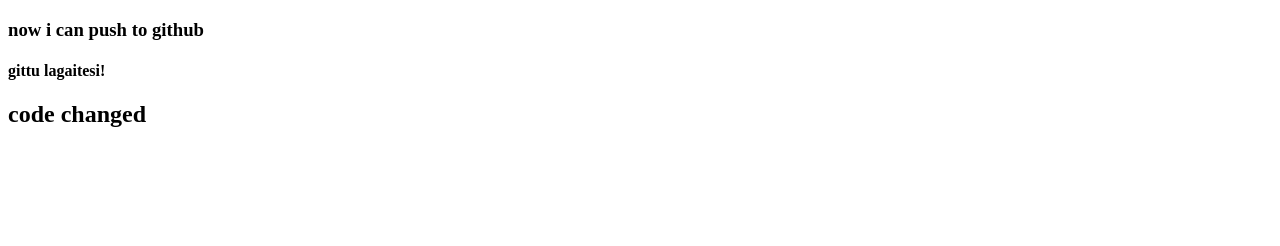
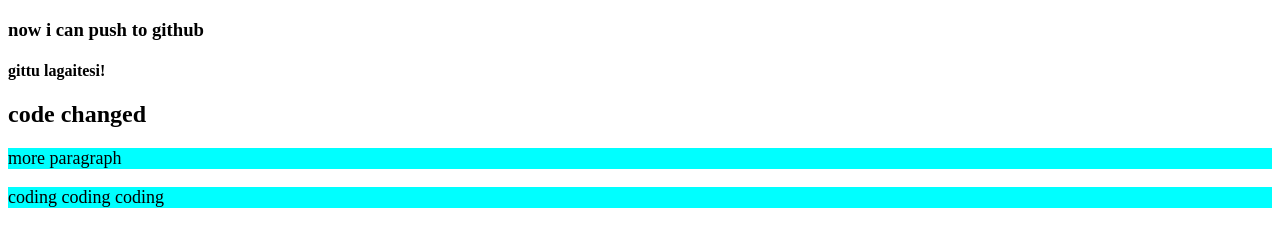
Before and after one commit to musabadnan08/my-second-repo, a plain HTML site: page index.html in a window 1280 px wide. Drawn offline with Linux system fonts and the light colour scheme.

Commit message:
styles added

```diff
--- a/index.html
+++ b/index.html
@@ -5,11 +5,14 @@
     <meta http-equiv="X-UA-Compatible" content="IE=edge">
     <meta name="viewport" content="width=device-width, initial-scale=1.0">
     <title>my second github repo</title>
+    <link rel="stylesheet" href="style.css">
 </head>
 <body>
     <h3>now i can push to github</h3>
     <h4>gittu lagaitesi!</h4>
     <h2>code changed</h2>
+    <p>more paragraph</p>
+    <p>coding coding coding</p>
 
 </body>
 </html>
--- /dev/null
+++ b/style.css
@@ -0,0 +1,4 @@
+p{
+    background-color: aqua;
+    font-size: large;
+}
```
